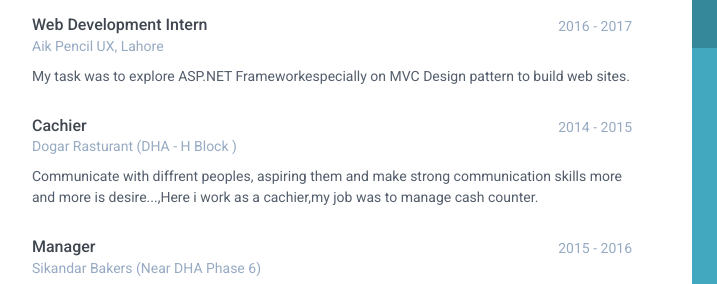
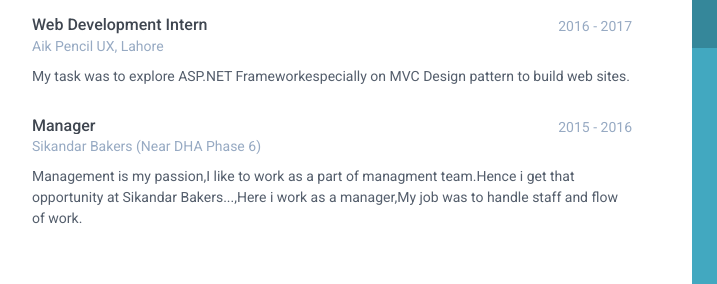
Before and after one commit to SajidAliZafar/myresume, a plain HTML site: page index.html in a window 1280 px wide. Shown: the part 318-602 px from the top of the page, 188-905 px from the left. Drawn offline with Linux system fonts and the light colour scheme.

Commit message:
remove one experience

```diff
--- a/index.html
+++ b/index.html
@@ -122,18 +122,6 @@
                                        </div><!--//details-->
                                    </div><!--//item-->
 
-                                   <div class="item">
-                                       <div class="meta">
-                                           <div class="upper-row">
-                                               <h3 class="job-title">Cachier</h3>
-                                               <div class="time">2014 - 2015</div>
-                                           </div><!--//upper-row-->
-                                           <div class="company">Dogar Rasturant (DHA - H Block )</div>
-                                       </div><!--//meta-->
-                                       <div class="details">
-                                           <p>Communicate with diffrent peoples, aspiring them and make strong communication skills more and more is desire...,Here i work as a cachier,my job was to manage cash counter.
-                                       </div><!--//details-->
-                                   </div><!--//item-->
 
                                    <div class="item">
                                        <div class="meta">
```
